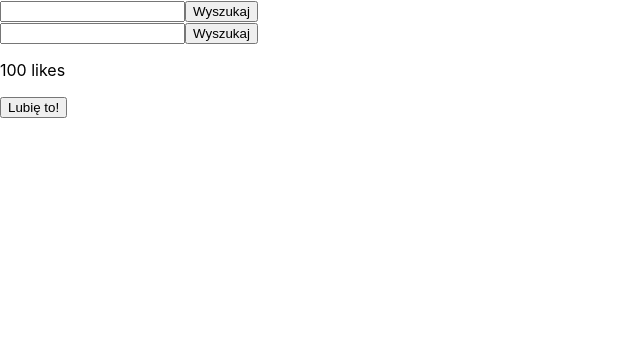
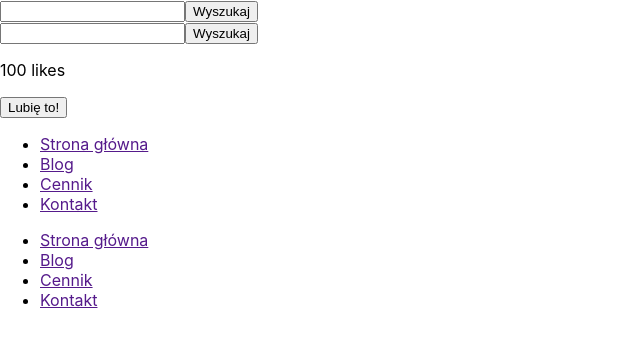
Before and after one commit to MMarek/zadania_10, a React (Create React App) app: page /#/ in a window 1280 px wide. Shown: the top 346 px of the page, without its empty margins (0-640 px from the left). Built offline with nearby package versions, Linux system fonts and the light colour scheme.

Commit message:
menu component

```diff
--- a/src/components/home.js
+++ b/src/components/home.js
@@ -1,6 +1,7 @@
 import React, {Component} from "react";
 import Task01 from './task01';
 import Task02 from "./task02";
+import Task03 from "./task03";
 
 class Home extends Component {
 
@@ -9,6 +10,7 @@ class Home extends Component {
             <>
                 <Task01/>
                 <Task02/>
+                <Task03/>
             </>
         )
     }
--- /dev/null
+++ b/src/components/task03.js
@@ -0,0 +1,36 @@
+import React, {Component} from "react";
+
+function Menu() {
+    return (
+        <ul>
+            <li><a href="">Strona główna</a></li>
+            <li><a href="">Blog</a></li>
+            <li><a href="">Cennik</a></li>
+            <li><a href="">Kontakt</a></li>
+        </ul>
+    )
+}
+
+class Menu2 extends Component {
+    render() {
+        return (
+            <ul>
+                <li><a href="">Strona główna</a></li>
+                <li><a href="">Blog</a></li>
+                <li><a href="">Cennik</a></li>
+                <li><a href="">Kontakt</a></li>
+            </ul>
+        )
+    }
+}
+
+function Task03() {
+    return (
+        <>
+            <Menu/>
+            <Menu2/>
+        </>
+    )
+}
+
+export default Task03;
```
Also changed, not shown: 1 other file (tests, documents, lock files or other folders).
